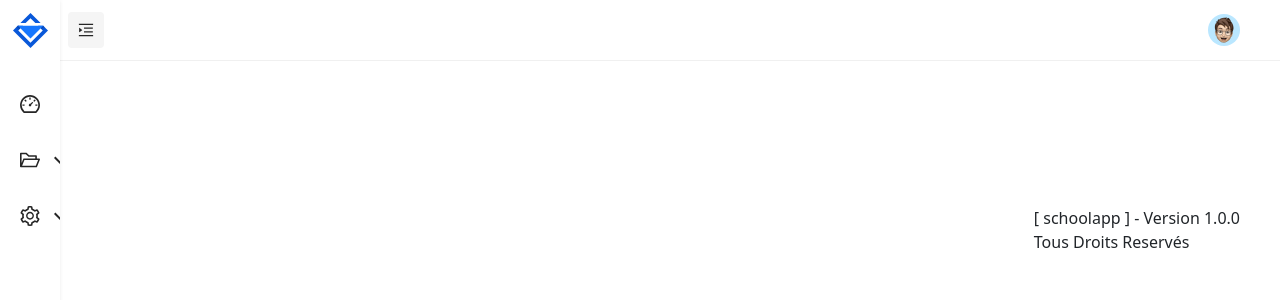
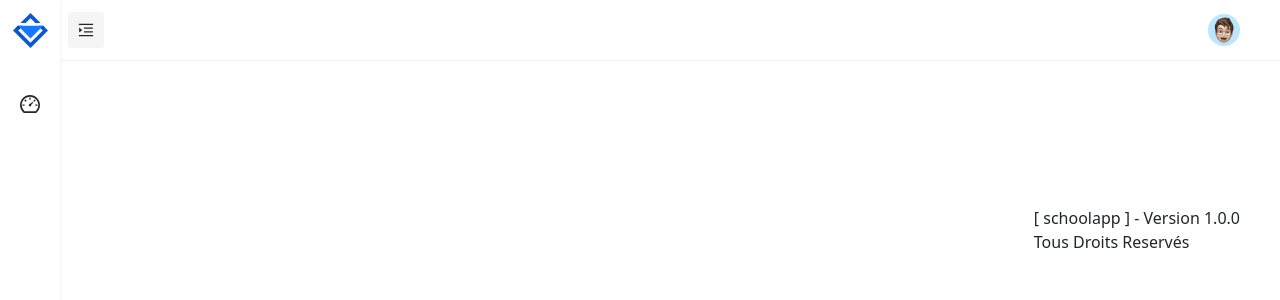
Before and after one commit to abouzeyd/faouz, a React (Vite) app: page / in a window 1280 px wide. Shown: the top 300 px of the page. Built offline with nearby package versions, Linux system fonts and the light colour scheme.

Commit message:
fin de la partie parametrage

```diff
--- a/src/App.jsx
+++ b/src/App.jsx
@@ -3,16 +3,22 @@ import { RouterProvider } from 'react-router-dom';
 // project imports
 import router from 'routes';
 import ThemeCustomization from 'themes';
+import { Suspense } from 'react';
 
 import ScrollTop from 'components/ScrollTop';
 
 // ==============================|| APP - THEME, ROUTER, LOCAL ||============================== //
 
 export default function App() {
+  const Loading = () => {
+    return <div>Loading...</div>;
+  };
   return (
     <ThemeCustomization>
       <ScrollTop>
-        <RouterProvider router={router} />
+        <Suspense fallback={<Loading />}>
+          <RouterProvider router={router} />
+        </Suspense>
       </ScrollTop>
     </ThemeCustomization>
   );
--- a/src/layout/Dashboard/Drawer/DrawerContent/Navigation/NavItem.jsx
+++ b/src/layout/Dashboard/Drawer/DrawerContent/Navigation/NavItem.jsx
@@ -1,4 +1,4 @@
-import React, { useState } from 'react';
+import React, { useState, useEffect } from 'react';
 
 import PropTypes from 'prop-types';
 import { Link, useLocation, matchPath } from 'react-router-dom';
@@ -22,10 +22,6 @@ import { handlerDrawerOpen, useGetMenuMaster } from 'api/menu';
 // ==============================|| NAVIGATION - LIST ITEM ||============================== //
 
 export default function NavItem({ item, level, isParents = false, setSelectedID }) {
-  console.log({ item });
-  console.log({ level });
-  console.log({ isParents });
-  console.log({ setSelectedID });
   const { menuMaster } = useGetMenuMaster();
   const drawerOpen = menuMaster.isDashboardDrawerOpened;
 
--- a/src/menu-items/page.jsx
+++ b/src/menu-items/page.jsx
@@ -27,84 +27,29 @@ const icons = {
   FundOutlined,
   FileDoneOutlined
 };
+import { getValueLocalStorage } from '../service/globalFunction';
 
 // ==============================|| MENU ITEMS - EXTRA PAGES ||============================== //
+const dataChild = getValueLocalStorage('generateMenu') || [];
 
 const pages = {
   id: 'authentication',
-  // title: 'Authentication',
   type: 'group',
-  children: [
-    {
-      id: 'management',
-      title: 'Gestion Administrative',
-      type: 'collapse',
-      url: '/gestion-administrative',
-      icon: icons.FolderOpenOutlined,
-      target: true,
-      children: [
-        {
-          id: 'login2',
-          title: 'Personnel Administratif',
-          type: 'item',
-          url: '/personnel-administratif',
-          icon: icons.BankOutlined
-        },
-        {
-          id: 'login2',
-          title: 'Personnel Enseignant',
-          type: 'item',
-          url: '/personnel-enseignant',
-          icon: icons.SolutionOutlined
-        },
-        {
-          id: 'login2',
-          title: 'Elève Coranique',
-          type: 'item',
-          url: '/eleve-coranique',
-          icon: icons.ReadOutlined
-        }
-      ]
-    },
-    {
-      id: 'setting',
-      title: 'Paramétrage',
+  children: dataChild[0]?.sousmenu?.map((parent) => ({
+    id: parent?.id,
+    title: parent?.strName,
+    type: parent?.sousmenu?.length ? 'collapse' : 'item',
+    url: `/${parent?.strUrl?.toLowerCase()}`,
+    icon: () => <span dangerouslySetInnerHTML={{ __html: parent.strClass }} />,
+    target: true,
+    children: parent?.sousmenu?.map((child) => ({
+      id: child?.id,
+      title: child?.strName,
       type: 'item',
-      url: '/register',
-      icon: icons.SettingOutlined,
-      target: true,
-      children: [
-        {
-          id: 'login2',
-          title: 'Liste des utilisateurs',
-          type: 'item',
-          url: '/liste-utilisateurs',
-          icon: icons.UserOutlined
-        },
-        {
-          id: 'login2',
-          title: "Piste d'audit",
-          type: 'item',
-          url: '/piste-audit',
-          icon: icons.FundOutlined
-        },
-        {
-          id: 'login2',
-          title: 'Profiles et Privilèges',
-          type: 'item',
-          url: '/profil-privilege',
-          icon: icons.LockOutlined
-        },
-        {
-          id: 'login2',
-          title: 'Liste des écoles',
-          type: 'item',
-          url: 'liste-ecole',
-          icon: icons.ProfileOutlined
-        }
-      ]
-    }
-  ]
+      url: `/${child?.strUrl?.toLowerCase()}`,
+      icon: () => <span dangerouslySetInnerHTML={{ __html: child.strClass }} />
+    }))
+  }))
 };
 
 export default pages;
--- a/src/pages/parametrage/profil-privilege/components/FormProfilPrivilege.jsx
+++ b/src/pages/parametrage/profil-privilege/components/FormProfilPrivilege.jsx
@@ -24,17 +24,27 @@ export default function FormProfilPrivilege({ handleClose }) {
     selectId,
     saveEnregistrementProfil,
     profil,
-    valueEdition
+    valueEdition,
+    SaveProfilPrivilege
   } = useFomProfil({ handleClose });
 
   const handleCheckboxChange = (_, item) => {
+    const { checked } = _.target;
+    console.log({ checked });
+
+    if (checked) {
+      setReceiveCheckedId((prev) => [...prev, item.lgPriid]);
+    } else {
       setReceiveCheckedId(
         (prev) =>
           prev.includes(item?.lgPriid)
             ? prev.filter((v) => v !== item?.lgPriid) // Retirer si déjà présent
             : [...prev, item?.lgPriid] // Ajouter sinon
       );
+    }
   };
+
+  console.log({ options });
 
   return (
     <Box sx={{ display: 'flex', p: 4 }}>
@@ -65,7 +75,7 @@ export default function FormProfilPrivilege({ handleClose }) {
       <Box sx={{ flex: 1 }}>
         <Box sx={{ backgroundColor: 'white', pl: 5, borderRadius: 1, boxShadow: 1 }}>
           <div style={{ display: 'flex', justifyContent: 'flex-end', marginBottom: 10, marginRight: 25 }}>
-            <Button variant="contained" sx={{ mt: 4 }} disabled={valueEdition === 'editer' ? false : true}>
+            <Button variant="contained" sx={{ mt: 4 }} disabled={valueEdition === 'editer' ? false : true} onClick={SaveProfilPrivilege}>
               Enregistrer des privilèges
             </Button>
           </div>
--- a/src/pages/parametrage/profil-privilege/components/useFormProfilPrivilege.js
+++ b/src/pages/parametrage/profil-privilege/components/useFormProfilPrivilege.js
@@ -1,7 +1,7 @@
 import { useState, useEffect } from 'react';
 import { useSelector, useDispatch } from 'react-redux';
 import { createProfil, getProfils, updateProfil, getProfil } from '../../../../service/parametrage/listeprofil';
-import { getPrivileges } from '../../../../service/parametrage/privilege';
+import { getPrivileges, createProfilPrivilege } from '../../../../service/parametrage/privilege';
 
 export function useFomProfil({ handleClose }) {
   const { listeProfils, createLoading, createError, receiveEditId, valueEdition, receiveId, profil } = useSelector((state) => state.profil);
@@ -73,6 +73,15 @@ export function useFomProfil({ handleClose }) {
     dispatch(getPrivileges());
   }, []);
 
+  const SaveProfilPrivilege = async () => {
+    const response = await dispatch(createProfilPrivilege(receiveCheckedId));
+    if (response.payload.reponse === 'success') {
+      handleClose();
+    } else {
+      return;
+    }
+  };
+
   return {
     setPage,
     options,
@@ -94,6 +103,7 @@ export function useFomProfil({ handleClose }) {
     saveEnregistrementProfil,
     getProfil,
     profil,
-    valueEdition
+    valueEdition,
+    SaveProfilPrivilege
   };
 }
--- a/src/routes/MainRoutes.jsx
+++ b/src/routes/MainRoutes.jsx
@@ -2,7 +2,8 @@ import { lazy } from 'react';
 
 // project imports
 import Loadable from 'components/Loadable';
-import DashboardLayout from 'layout/Dashboard';
+// import DashboardLayout from 'layout/Dashboard';
+const DashboardLayout = Loadable(lazy(() => import('layout/Dashboard')));
 import ProtectsRoutes from '../utils/ProtectsRoutes';
 
 // render- Dashboard
--- a/src/service/auth.js
+++ b/src/service/auth.js
@@ -5,6 +5,7 @@ import { BASEURL } from './serveur';
 import TokenService from './tokenService';
 import { getValueLocalStorage } from '../service/globalFunction';
 import { purgeStorage } from '../service/globalFunction';
+import { createAsyncThunk } from '@reduxjs/toolkit';
 
 // Fonction de connexion améliorée
 export const connexion = async (STR_UTILOGIN, STR_UTIPASSWORD) => {
@@ -52,11 +53,13 @@ export const deconnexion = async (navigate) => {
     navigate('/login', { replace: true });
     purgeStorage('user');
     purgeStorage('persist:auth');
+    purgeStorage('generateMenu');
     return;
   } catch (error) {
     navigate('/login', { replace: true });
     purgeStorage('user');
     purgeStorage('persist:auth');
+    purgeStorage('generateMenu');
     return;
   }
 };
@@ -110,3 +113,21 @@ export const checkAuthStatus = () => {
   console.log('checkAuthStatus - User is authenticated');
   return { isAuthenticated: true, user };
 };
+
+// GENERATION DE MENU
+
+export const generateMenu = async (data) => {
+  const token = getValueLocalStorage('user')?.strUtitoken;
+
+  try {
+    const response = await axios.get(`${BASEURL}/privilege/generermenu?LG_PROID=${data}`, {
+      headers: {
+        Authorization: `Bearer ${token}`
+      }
+    });
+    return response;
+  } catch (error) {
+    console.error('Erreur lors de la génération du menu :', error);
+    throw error; // ou return null;
+  }
+};
--- a/src/service/parametrage/privilege.js
+++ b/src/service/parametrage/privilege.js
@@ -7,3 +7,25 @@ export const getPrivileges = createAsyncThunk('privilege/getprivileges', async (
   const response = await axios.get(`${BASEURL}/privilege/listPrivilege`);
   return response.data;
 });
+
+export const createProfilPrivilege = createAsyncThunk('profilPrivilege/createProfilPrivilege', async (data, thunkAPI) => {
+  const state = thunkAPI.getState();
+
+  const receiveId = state.profil.receiveId;
+
+  console.log({ receiveId });
+
+  const token = getValueLocalStorage('user');
+  const jsonData = {
+    lgId: receiveId?.key,
+    listids: data
+  };
+
+  const response = await axios.post(`${BASEURL}/profilPrivilege/saveProfilPrivilege`, jsonData, {
+    headers: {
+      'Content-Type': 'application/json',
+      Authorization: `Bearer ${token?.strUtitoken}`
+    }
+  });
+  return response.data;
+});
--- a/src/service/serveur.js
+++ b/src/service/serveur.js
@@ -4,14 +4,14 @@ const SERVEUR = {
   PORT: '9000',
   PROTOCOL: window.location.protocol + '//',
   // RAPHAEL: '192.168.1.18'
-  RAPHAEL: '192.168.1.26'
-  // HERMANN: 'localhost'
+  // RAPHAEL: '192.168.1.17'
+  HERMANN: 'localhost'
 };
-var BASEURL = `${SERVEUR.PROTOCOL}${SERVEUR.RAPHAEL}:${SERVEUR.PORT}/schoolapp`;
+var BASEURL = `${SERVEUR.PROTOCOL}${SERVEUR.HERMANN}:${SERVEUR.PORT}/schoolapp`;
 var BASEROOT = '/';
 
 if (process.env.NODE_ENV === 'development') {
-  var BASEURL = `${SERVEUR.PROTOCOL}${SERVEUR.RAPHAEL}:${SERVEUR.PORT}/schoolapp`;
+  var BASEURL = `${SERVEUR.PROTOCOL}${SERVEUR.HERMANN}:${SERVEUR.PORT}/schoolapp`;
   var BASEROOT = '/';
 }
 
```
Also changed, not shown: src/components/ModalMultipleProfil.jsx (+20 -2 lines), src/sections/auth/useAuth.js (+8 -1 lines). Lines whose indentation alone changed are shown as unchanged.
